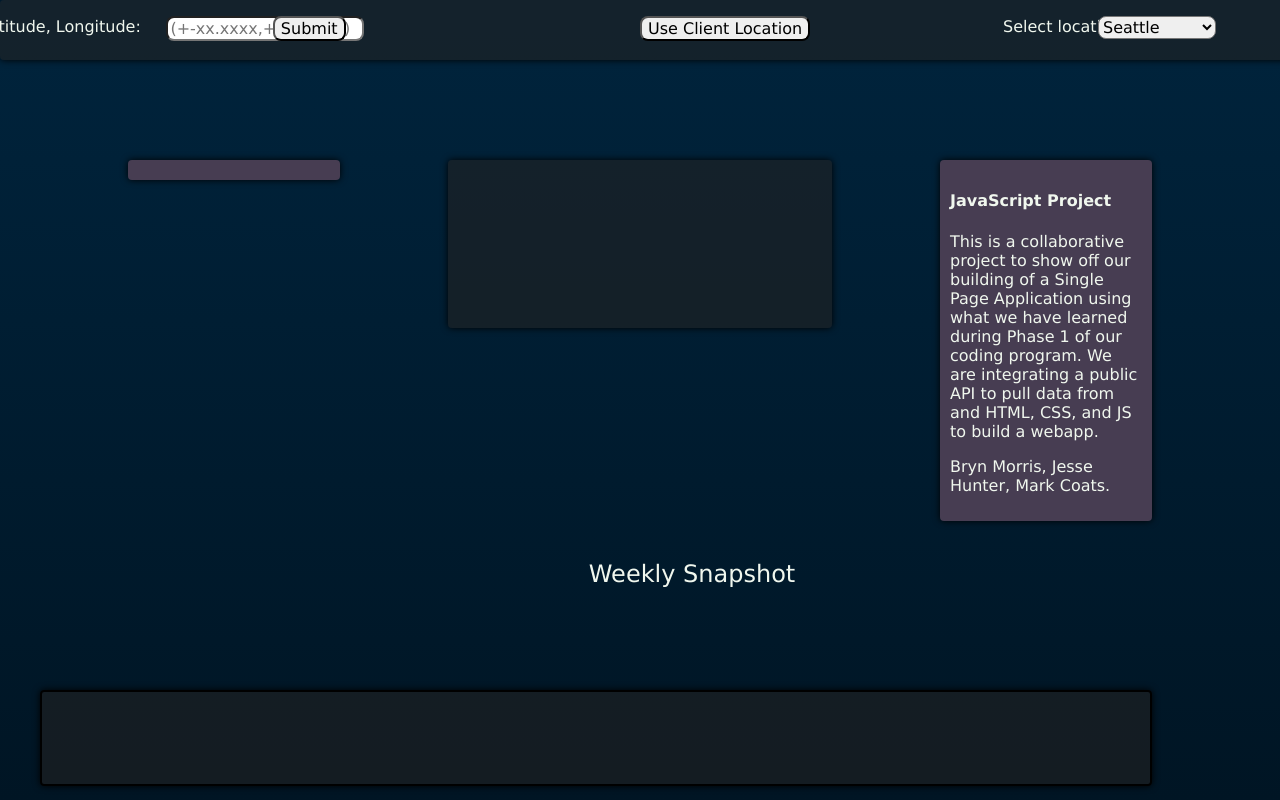
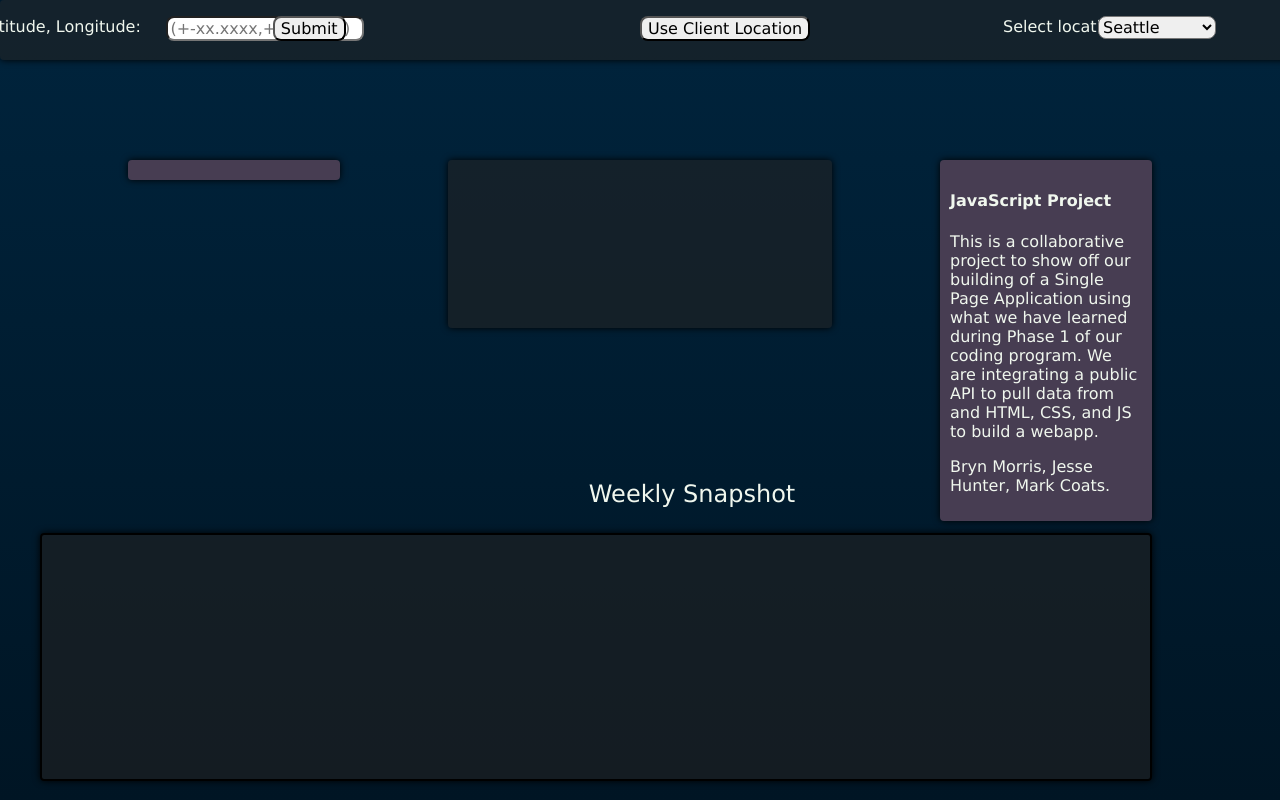
Before and after one commit to MarKSmaN98/Project_Phase_1, a plain HTML site: page index.html in a window 1280 px wide. Drawn offline with Linux system fonts and the light colour scheme; no server answers.

Commit message:
fixed weekly snapshot cards

```diff
--- a/style.css
+++ b/style.css
@@ -57,7 +57,7 @@ body {
 
     position:absolute;
     width: 85%;
-    height: 30%;
+    height: 70%;
     bottom: 6%;
     right: 10%;
     background-color: rgba(34,34,34,0.6);
@@ -132,9 +132,8 @@ body {
     position: fixed;
     width: 100%;
     bottom: 0%;
-    top: 70%;
+    top: 60%;
 }
-
 
 label {
     margin-left: 50%;
```
